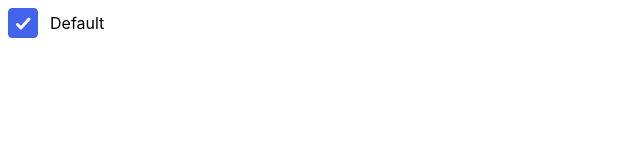
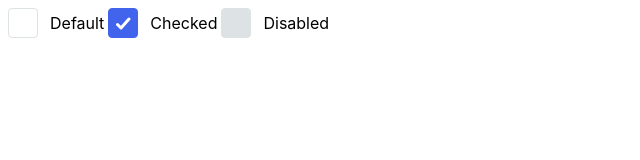
Before and after one commit to js-tasks-ru/htmlcss-20230911-4_aleksandr36, a website: page 07-lection5/01-checkbox/index.html in a window 1280 px wide. Shown: the whole page, without its empty margins (0-640 px from the left). Drawn offline with Linux system fonts and the light colour scheme.

Commit message:
add checkbox states

```diff
--- a/07-lection5/01-checkbox/checkbox.css
+++ b/07-lection5/01-checkbox/checkbox.css
@@ -37,3 +37,16 @@
     background: #4263eb;
     border-color: #4263eb;
 }
+
+.checkbox__input:disabled ~ .checkbox__state .checkbox__control {
+    background: var(--grey-2);
+    border-color: var(--grey-2);
+}
+
+.checkbox__input:disabled ~ .checkbox__state .checkbox__icon {
+    opacity: 0;
+}
+
+.checkbox__input:focus ~ .checkbox__state .checkbox__control {
+    border-color: var(--grey-4);
+}
--- a/07-lection5/01-checkbox/index.html
+++ b/07-lection5/01-checkbox/index.html
@@ -9,7 +9,7 @@
 
 <body>
     <label class="checkbox">
-        <input type="checkbox" class="checkbox__input" checked />
+        <input type="checkbox" class="checkbox__input" />
         <div class="checkbox__state">
             <div class="checkbox__control">
                 <svg class="checkbox__icon" width="15" height="13" viewBox="0 0 15 13" fill="none"
@@ -21,6 +21,32 @@
             <div class="checkbox__title">Default</div>
         </div>
     </label>
+    <label class="checkbox">
+        <input type="checkbox" class="checkbox__input" checked />
+        <div class="checkbox__state">
+            <div class="checkbox__control">
+                <svg class="checkbox__icon" width="15" height="13" viewBox="0 0 15 13" fill="none"
+                    xmlns="http://www.w3.org/2000/svg">
+                    <path id="Path 5 Copy 10" d="M1.5 7.5L5 11L13 2" stroke="white" stroke-width="3"
+                        stroke-linecap="round" stroke-linejoin="round" />
+                </svg>
+            </div>
+            <div class="checkbox__title">Checked</div>
+        </div>
+    </label>
+    <label class="checkbox">
+        <input type="checkbox" class="checkbox__input" disabled />
+        <div class="checkbox__state">
+            <div class="checkbox__control">
+                <svg class="checkbox__icon" width="15" height="13" viewBox="0 0 15 13" fill="none"
+                    xmlns="http://www.w3.org/2000/svg">
+                    <path id="Path 5 Copy 10" d="M1.5 7.5L5 11L13 2" stroke="white" stroke-width="3"
+                        stroke-linecap="round" stroke-linejoin="round" />
+                </svg>
+            </div>
+            <div class="checkbox__title">Disabled</div>
+        </div>
+    </label>
 </body>
 
 </html>
```
